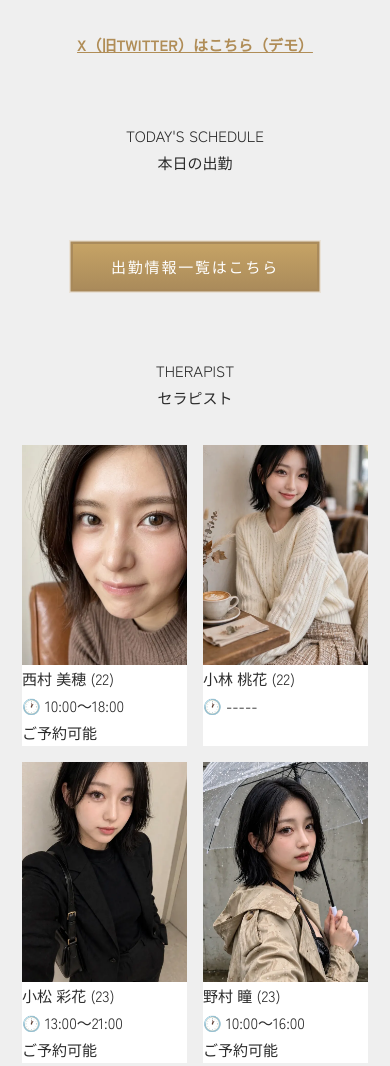
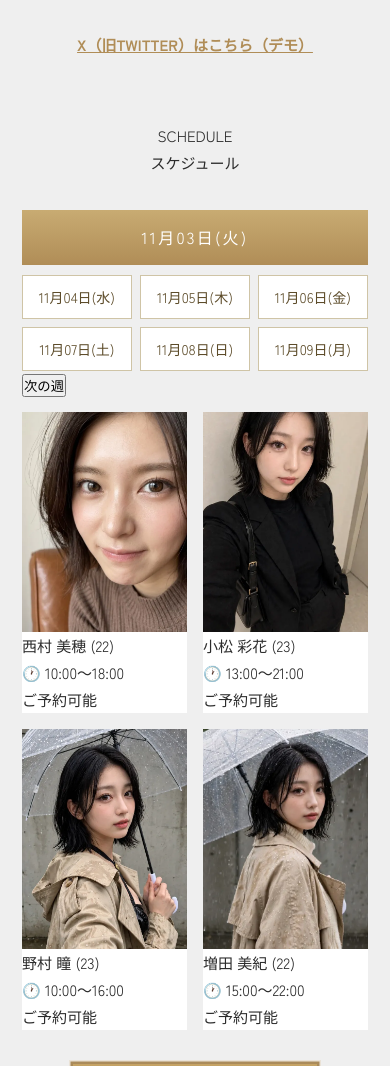
Before and after one commit to watengu/mens-esthe-mito-demo, a plain HTML site: page asis3-top.html in a window 390 px wide. Shown: the part 3067-4133 px from the top of the page. Drawn offline with nearby package versions, Linux system fonts and the light colour scheme.

Commit message:
ME-MITO redo v4 fix: goal-style date UI anchors corrected (dsel/grid), mobile cards 2-col

```diff
--- a/asis3-top.html
+++ b/asis3-top.html
@@ -97,7 +97,6 @@ footer.site p{font-size:12.5px;margin-top:8px}
 .dsel{background:linear-gradient(180deg,#c8ab72,#b08d57);color:#fff;text-align:center;padding:13px;font-size:16px;letter-spacing:.14em;margin:6px 0 10px}
 .dgrid{display:grid;grid-template-columns:repeat(3,1fr);gap:8px}
 .dgrid button{background:#fff;border:1px solid #cfc4a6;color:#5d4c2a;padding:11px 0;font-size:14px;cursor:pointer;font-family:inherit}
-.dgrid button.on{border-color:#b08d57;color:#b08d57;font-weight:700}
 @media(max-width:1023px){
 .mbar{display:flex;align-items:center;gap:8px;background:linear-gradient(180deg,#c8ab72,#a8894f);color:#fff;padding:8px 12px;position:sticky;top:0;z-index:60}
 .mbar .mm{width:40px;height:40px;border:1.2px solid rgba(255,255,255,.85);border-radius:50%;display:flex;align-items:center;justify-content:center;font-family:serif;font-size:19px;flex:none}
@@ -112,6 +111,7 @@ footer.site p{font-size:12.5px;margin-top:8px}
 .bbar a{flex:1;background:linear-gradient(180deg,#d3b57c,#b08d57);color:#fff;text-align:center;padding:11px 0;font-size:13.5px;text-decoration:none;letter-spacing:.06em}
 body{padding-bottom:54px}
 .hero{height:56vh;min-height:330px}
+.cards{grid-template-columns:repeat(2,1fr)}
 }
 </style>
 </head>
@@ -185,8 +185,8 @@ body{padding-bottom:54px}
 
 <section style="padding-top:0">
 <div class="wrap">
-<div class="sec-head"><p class="en">TODAY'S SCHEDULE</p><p class="ja">本日の出勤</p><div class="rule"></div></div>
-<div class="cards" id="todayCards"></div>
+<div class="sec-head"><p class="en">SCHEDULE</p><p class="ja">スケジュール</p><div class="rule"></div></div>
+<div class="dsel" id="dsel"></div><div class="dgrid" id="dateGrid"></div><div class="weekrow"><button class="week-btn" id="weekBtn" type="button">次の週</button></div><div class="cards" id="todayCards" style="margin-top:14px"></div>
 <a class="gold-btn" href="asis3-schedule.html">出勤情報一覧はこちら</a>
 </div>
 </section>
```
Also changed, not shown: asis3-schedule.html (+2 -2 lines), asis3-system.html (+1 -1 lines).
